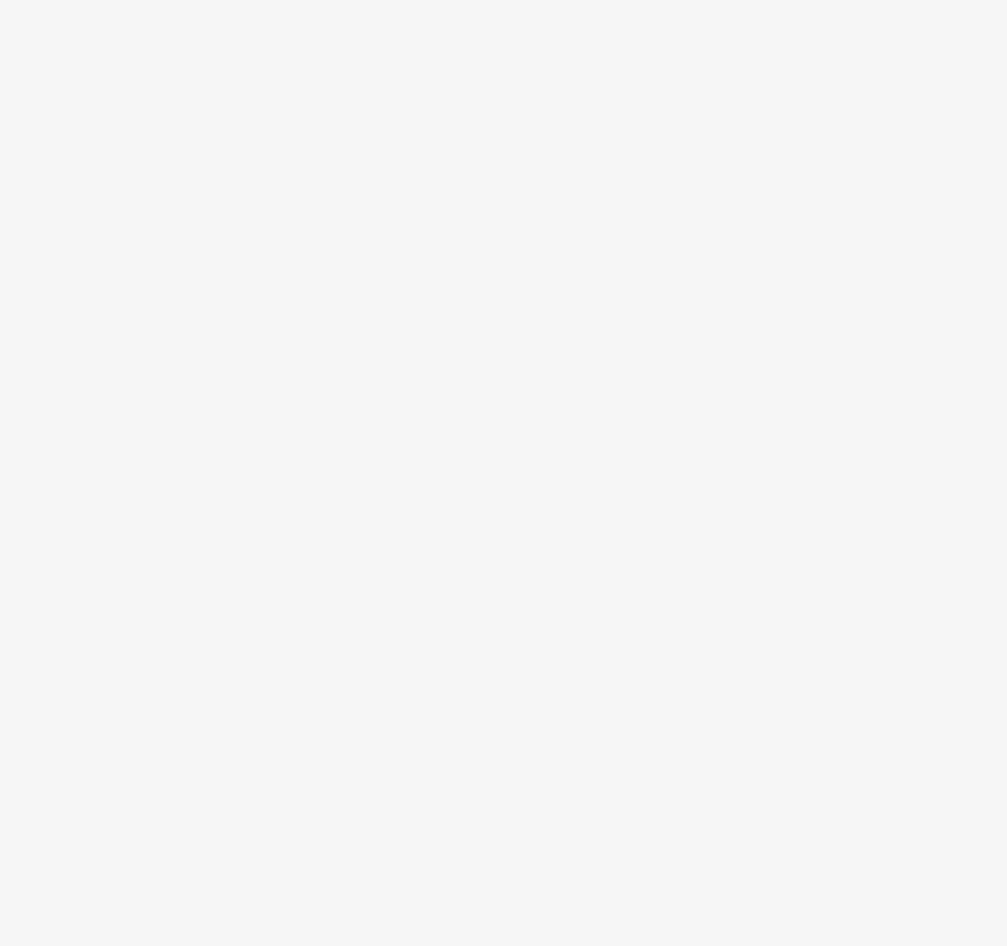
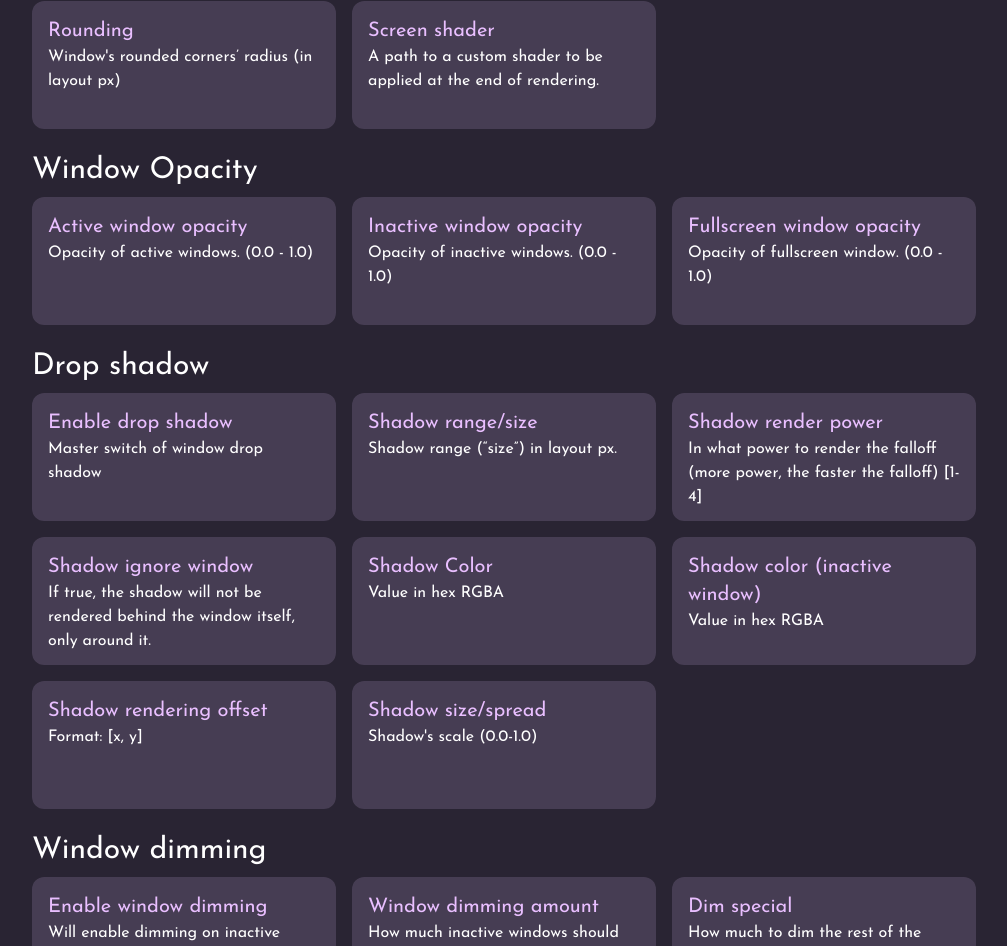
Before and after one commit to bootloopmaster636/HyprGen, a React (Vite) app: page /Settings/Decoration in a window 1280 px wide. Shown: the part 119-1065 px from the top of the page, without its empty margins (136-1143 px from the left). Before the commit the page ends 800 px from the top, so only its background shows below. Built offline with nearby package versions, Linux system fonts and the light colour scheme.

Commit message:
✨ added "decoration" page

```diff
--- a/src/HomePage.tsx
+++ b/src/HomePage.tsx
@@ -10,7 +10,9 @@ function Header() {
   return (
     <div>
       <p className="text-center text-4xl">HyprGen</p>
-      <p className="text-center text-xl">Hyprland configuration generator tool</p>
+      <p className="text-center text-xl">
+        Hyprland configuration generator tool
+      </p>
       <p className="text-md pt-4 text-center italic">
         "Whaddya want to configure?"
       </p>
@@ -39,7 +41,7 @@ function HomePage() {
           title="Decoration"
           description="Rounding, blur, opacity, shadow, etc."
           faIcon="paintbrush"
-          navLink="/WorkInProgress"
+          navLink="/Settings/Decoration"
         />
         <ItemCategories
           title="Input"
--- /dev/null
+++ b/src/Pages/SettingsDecoration.tsx
@@ -0,0 +1,99 @@
+import "../App.css";
+import AppBar from "../Components/AppBar.tsx";
+import { ThemeData } from "../consts.ts";
+import SettingsTile from "../Components/SettingsTile.tsx";
+
+export default function SettingsDecorationPage() {
+  return (
+    <div
+      className={
+        ThemeData.backgroundShallow +
+        " min-w-screen flex min-h-screen flex-col items-center"
+      }
+    >
+      <AppBar title="Decoration" />
+      <div className="flex max-w-5xl flex-col px-10 py-2">
+        <p className={"pb-2 pt-3 text-3xl"}>Misc.</p>
+        <div className={"grid grid-cols-1 gap-4 md:grid-cols-2 lg:grid-cols-3"}>
+          <SettingsTile
+            title="Rounding"
+            description="Window's rounded corners’ radius (in layout px)"
+          />
+          <SettingsTile
+            title="Screen shader"
+            description="A path to a custom shader to be applied at the end of rendering."
+          />
+        </div>
+
+        <p className={"pb-2 pt-6 text-3xl"}>Window Opacity</p>
+        <div className={"grid grid-cols-1 gap-4 md:grid-cols-2 lg:grid-cols-3"}>
+          <SettingsTile
+            title="Active window opacity"
+            description="Opacity of active windows. (0.0 - 1.0)"
+          />
+          <SettingsTile
+            title="Inactive window opacity"
+            description="Opacity of inactive windows. (0.0 - 1.0)"
+          />
+          <SettingsTile
+            title="Fullscreen window opacity"
+            description="Opacity of fullscreen window. (0.0 - 1.0)"
+          />
+        </div>
+
+        <p className={"pb-2 pt-6 text-3xl"}>Drop shadow</p>
+        <div className={"grid grid-cols-1 gap-4 md:grid-cols-2 lg:grid-cols-3"}>
+          <SettingsTile
+            title="Enable drop shadow"
+            description="Master switch of window drop shadow"
+          />
+          <SettingsTile
+            title="Shadow range/size"
+            description="Shadow range (“size”) in layout px."
+          />
+          <SettingsTile
+            title="Shadow render power"
+            description="In what power to render the falloff (more power, the faster the falloff) [1-4]"
+          />
+          <SettingsTile
+            title="Shadow ignore window"
+            description="If true, the shadow will not be rendered behind the window itself, only around it."
+          />
+          <SettingsTile title="Shadow Color" description="Value in hex RGBA" />
+          <SettingsTile
+            title="Shadow color (inactive window)"
+            description="Value in hex RGBA"
+          />
+          <SettingsTile
+            title="Shadow rendering offset"
+            description="Format: [x, y]"
+          />
+          <SettingsTile
+            title="Shadow size/spread"
+            description="Shadow's scale (0.0-1.0)"
+          />
+        </div>
+
+        <p className={"pb-2 pt-6 text-3xl"}>Window dimming</p>
+        <div className={"grid grid-cols-1 gap-4 md:grid-cols-2 lg:grid-cols-3"}>
+          <SettingsTile
+            title="Enable window dimming"
+            description="Will enable dimming on inactive windows"
+          />
+          <SettingsTile
+            title="Window dimming amount"
+            description="How much inactive windows should be dimmed, 0.0 - 1.0"
+          />
+          <SettingsTile
+            title="Dim special"
+            description="How much to dim the rest of the screen by when a special workspace is open. 0.0 - 1.0"
+          />
+          <SettingsTile
+            title="Dim around (for dimaround rule)"
+            description="How much the dimaround window rule should dim by. 0.0 - 1.0"
+          />
+        </div>
+      </div>
+    </div>
+  );
+}
--- a/src/Pages/SettingsGeneral.tsx
+++ b/src/Pages/SettingsGeneral.tsx
@@ -12,7 +12,7 @@ export default function SettingsGeneralPage() {
       }
     >
       <AppBar title="General" />
-      <div className="flex max-w-5xl flex-col px-6 py-2">
+      <div className="flex max-w-5xl flex-col px-10 py-2">
         <p className={"pb-2 pt-3 text-3xl"}>Border and Gaps</p>
         <div className={"grid grid-cols-1 gap-4 md:grid-cols-2 lg:grid-cols-3"}>
           <SettingsTile
--- a/src/main.tsx
+++ b/src/main.tsx
@@ -6,6 +6,7 @@ import { BrowserRouter, Route, Routes, useLocation } from "react-router-dom";
 import WorkInProgress from "./Pages/WorkInProgress.tsx";
 import { AnimatePresence, motion } from "framer-motion";
 import SettingsGeneralPage from "./Pages/SettingsGeneral.tsx";
+import SettingsDecorationPage from "./Pages/SettingsDecoration.tsx";
 
 ReactDOM.createRoot(document.getElementById("root") as HTMLElement).render(
   <React.StrictMode>
@@ -34,6 +35,10 @@ function App() {
             <Route index element={<HomePage />} />
             <Route path="WorkInProgress" element={<WorkInProgress />} />
             <Route path="Settings/General" element={<SettingsGeneralPage />} />
+            <Route
+              path="Settings/Decoration"
+              element={<SettingsDecorationPage />}
+            />
           </Routes>
         </motion.main>
       </AnimatePresence>
```
